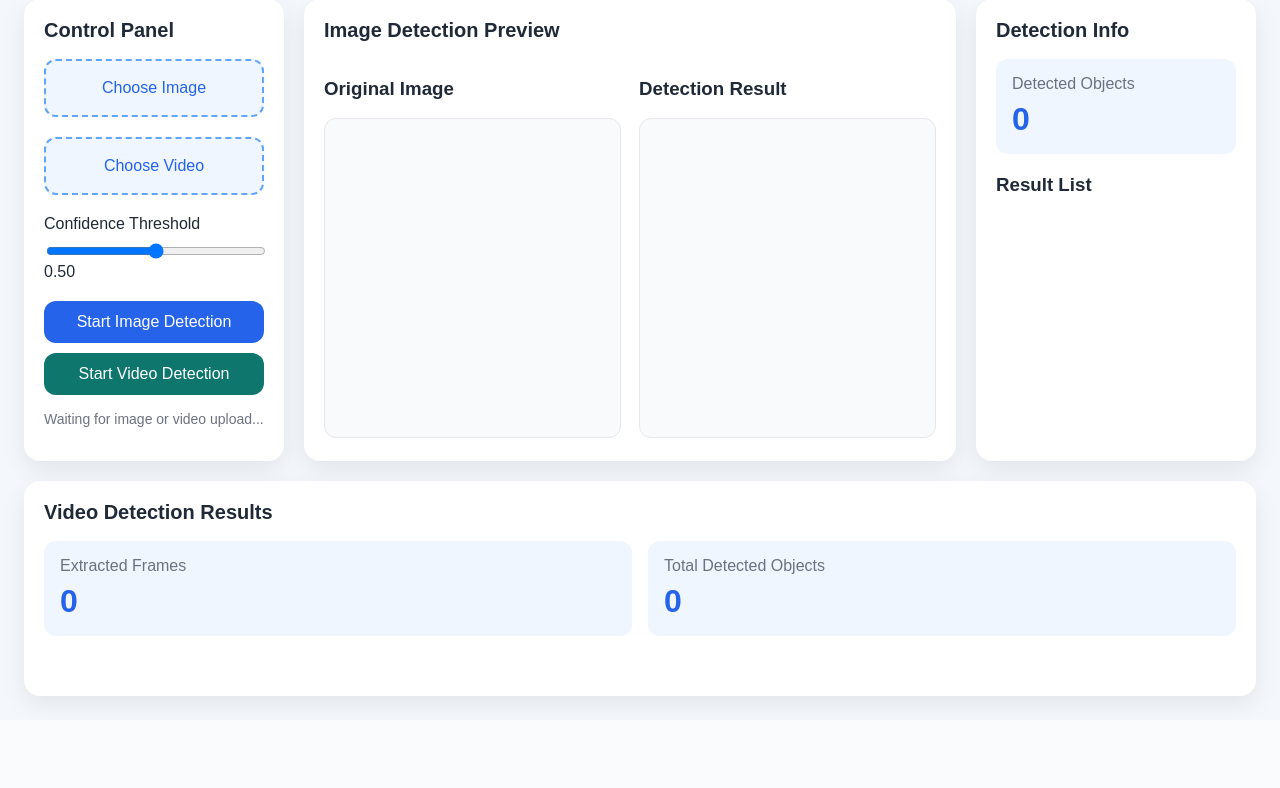
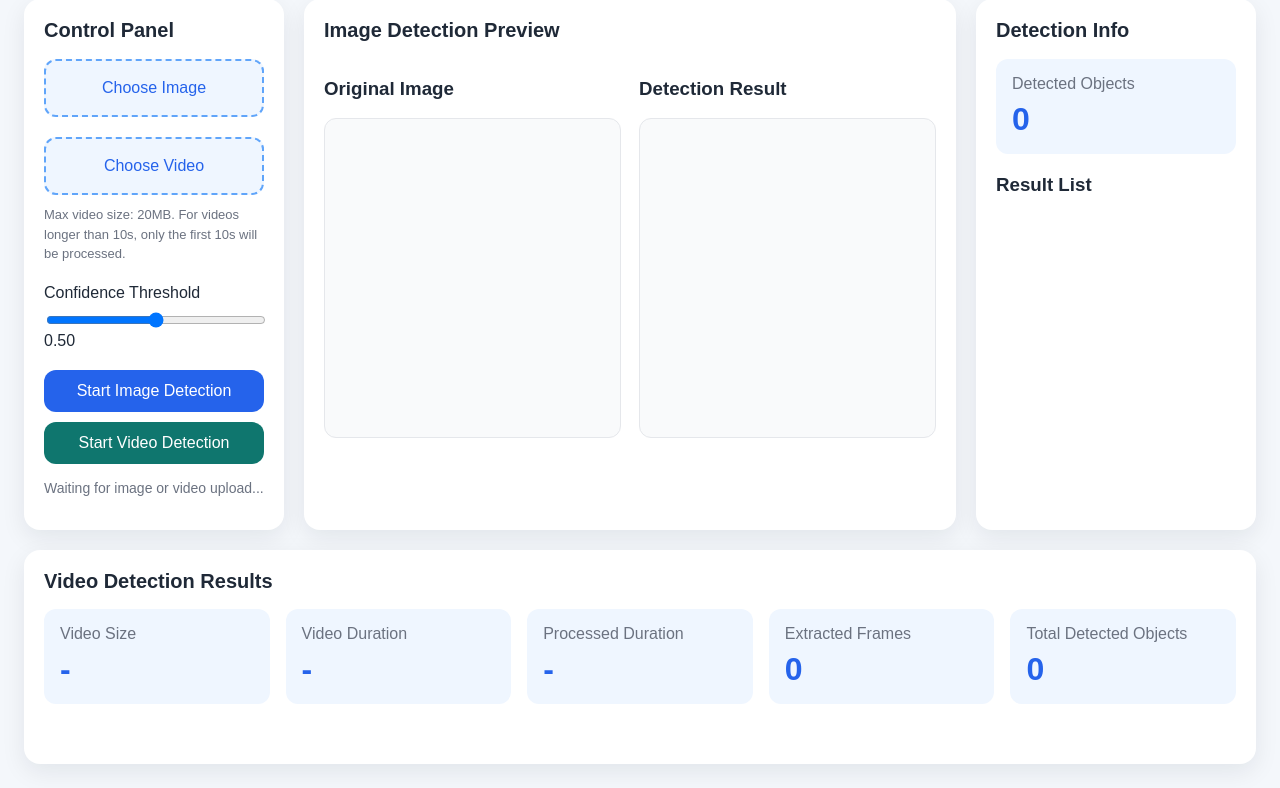
Before and after one commit to tobbyyan-barker/nighttime-street-light-detection-demo, a Flask app: page / in a window 1280 px wide. Shown: the part 141-929 px from the top of the page. Before the commit the page ends 850 px from the top, so only its background shows below. Run offline with Flask 3, Linux system fonts and the light colour scheme.

Commit message:
Update app.py to fit server deployment and demo visualization and README

```diff
--- a/app.py
+++ b/app.py
@@ -12,8 +12,80 @@ RESULT_FOLDER = "static/results"
 os.makedirs(UPLOAD_FOLDER, exist_ok=True)
 os.makedirs(RESULT_FOLDER, exist_ok=True)
 
+# 定义常量 目的: 限制用户上传的视频大小和时长(考虑到服务器带宽和计算资源的限制) 视频长度小于10s 视频大小小于20MB
+# 本demo: 大小超限 --- 直接拒绝 时长超限 --- 只处理前10s 并返回warning提示
+MAX_VIDEO_SIZE_MB = 20
+MAX_DURATION_SEC = 10
+
 # 加载 YOLO 模型
 model = YOLO("best.pt")
+
+#自定义画框函数 自定义绘制检测框
+def draw_boxes_conf_only(image_path, result, save_path):
+    """
+    自定义绘制检测框：
+    - 只在框上显示置信度，比如 0.68
+    - 不显示 class name，比如 street light
+    """
+    image = cv2.imread(image_path)
+
+    if image is None:
+        raise ValueError(f"Failed to read image: {image_path}")
+
+    for box in result.boxes:
+        # 取检测框坐标
+        x1, y1, x2, y2 = box.xyxy[0].cpu().numpy()
+        x1, y1, x2, y2 = map(int, [x1, y1, x2, y2])
+
+        # 取置信度，只显示置信度
+        confidence = float(box.conf[0])
+        label = f"{confidence:.2f}"
+
+        # 蓝色框：OpenCV 使用 BGR，所以 (255, 0, 0) 是蓝色
+        box_color = (255, 0, 0)
+        text_color = (255, 255, 255)
+
+        # 框线粗细
+        cv2.rectangle(image, (x1, y1), (x2, y2), box_color, 2)
+
+        # 标签样式
+        font = cv2.FONT_HERSHEY_SIMPLEX
+        font_scale = 0.5
+        thickness = 1
+
+        text_size, _ = cv2.getTextSize(label, font, font_scale, thickness)
+        text_w, text_h = text_size
+
+        # 标签位置：默认放在框的左上角上方
+        text_x = x1
+        text_y = y1 - 6
+
+        # 如果文字会超出图片顶部，就放到框内部
+        if text_y - text_h - 4 < 0:
+            text_y = y1 + text_h + 6
+
+        # 画蓝色文字背景
+        cv2.rectangle(
+            image,
+            (text_x, text_y - text_h - 4),
+            (text_x + text_w + 6, text_y + 3),
+            box_color,
+            -1
+        )
+
+        # 写置信度
+        cv2.putText(
+            image,
+            label,
+            (text_x + 3, text_y - 2),
+            font,
+            font_scale,
+            text_color,
+            thickness,
+            cv2.LINE_AA
+        )
+
+    cv2.imwrite(save_path, image)
 
 # 首页接口: 打开网页
 @app.route("/") # app.route("/") 表示网页根路径
@@ -62,15 +134,12 @@ def predict():
     #model.predict() --- 返回列表
     result = results[0] #单张图片的检测结果
 
-    # 生成画框后的图片
-    plotted_img = result.plot()
-
     #生成结果图路经
     result_name = f"result_{image_name}"
     result_path = os.path.join(RESULT_FOLDER, result_name)
 
-    # 保存结果图 (图片数组---图片文件)
-    cv2.imwrite(result_path, plotted_img)
+    # 自定义画框：只显示置信度，不显示 street light
+    draw_boxes_conf_only(image_path, result, result_path)
 
     # 提取检测信息
     detections = []
@@ -112,6 +181,20 @@ def predict_video():
     video_path= os.path.join(upload_dir,video.filename)
     video.save(video_path)
 
+    #读取视频文件的大小: os.path.getsize(返回单位是 bytes)
+    video_size_bytes = os.path.getsize(video_path) #返回的只是bytes
+    #1KB = 1024bytes,  1MB = 1024KB  1MB = 1024*1024 bytes
+    video_size_mb = video_size_bytes / (1024 * 1024)
+    #判断
+    if video_size_mb > MAX_VIDEO_SIZE_MB:
+        os.remove(video_path)
+        return jsonify({
+            "error": (
+                f"The uploaded video is {video_size_mb:.1f}MB. "
+                f"Please upload a video smaller than {MAX_VIDEO_SIZE_MB}MB."
+            )
+        }),400
+
     #创建抽帧保存文件夹 可以给YOLO模型读取
     frame_dir = "static/frames"
     os.makedirs(frame_dir,exist_ok=True)
@@ -124,17 +207,33 @@ def predict_video():
         return jsonify({"error": "can't open this video"}),400
 
     #获得原始视频的特性: 比如30FPS表示 每1s 30帧 因为cv2只认帧数 不会认秒数 为了把秒数转换成帧数
-    original_frame = capture.get(cv2.CAP_PROP_FPS)
+    original_frame_per_second = capture.get(cv2.CAP_PROP_FPS)
+    total_frames = capture.get(cv2.CAP_PROP_FRAME_COUNT)
 
     # 防止 FPS 读取失败
-    if original_frame <= 0:
-        original_frame = 30
+    if original_frame_per_second <= 0:
+        original_frame_per_second = 30
+
+    #计算原始视频时长: 原始视频时长=视频总帧数(frame) / 视频FPS(frame_per_second)
+    duration_sec = total_frames / original_frame_per_second
+
+    #错误信息提示 --- 针对时长大的视频
+    warning_message = None
+    #如果原始视频时长大于10s 只截取前10s 并返回warning
+    if duration_sec > MAX_DURATION_SEC:
+        max_frames = int(original_frame_per_second * MAX_DURATION_SEC)
+        warning_message = (
+            f"The uploaded video is {duration_sec:.1f}s long. "
+            f"To reduce server inference cost, only the first {MAX_DURATION_SEC}s are processed."
+        )
+    else:
+        max_frames = int(total_frames)
 
     #这个人为更改 每几秒抽帧一帧 换成帧--- 每60帧里面抽一帧
-    fps_interval = 1 # 每一秒抽一帧
+    FRAME_SAMPLE_INTERVAL_SEC = 1 # 每一秒抽一帧
 
     #这个是计算每多少帧里面抽一帧 --- 把秒---帧
-    frame_interval = max(1, int(original_frame * fps_interval))
+    frame_interval = max(1, int(original_frame_per_second * FRAME_SAMPLE_INTERVAL_SEC))
 
     #然后循环从视频里抽取帧 (cv2只能一帧一帧按顺序抽取)
     frame_id = 0  #便于标记原始视频对应的帧
@@ -143,7 +242,7 @@ def predict_video():
 
     #无限循环 这个次数不好判断 用while
     #循环作用: 逐帧读取视频
-    while True:
+    while frame_id < max_frames:
         # 这句的话 就是从视频里一帧一帧的读 返回是否读到帧(ret变量) 以及当前对应的frame
        ret, frame = capture.read()
        #当ret不是1 即ret 不是true的时候 说明循环停止
@@ -188,15 +287,13 @@ def predict_video():
         results = model.predict(source=frame_path,conf=conf,save=False)
         #提取结果图
         result = results[0]
-        # 生成画框后的图片 result.plot() 会返回画框后的图片
-        plotted_img = result.plot()
         #生成result_name, 后面生成result_path时要用
         #os.path.basename表示的时提取frame_path最后一部分文件名
         result_name = os.path.basename(frame_path)
         result_path = os.path.join(result_dir,result_name)
 
-        # 保存检测后的图片
-        cv2.imwrite(result_path,plotted_img)
+        #自定义画框: 只显示置信度 不显示字段street light
+        draw_boxes_conf_only(frame_path, result, result_path)
 
         # 提取每张抽帧图片的检测信息
         detections = []
@@ -223,8 +320,12 @@ def predict_video():
     #返回所有帧的结果
     return jsonify({
         "message": "video processed successfully",
+        "warning": warning_message,
         "video_path": "/" + video_path,
-        "fps": original_frame,
+        "video_size_mb": round(video_size_mb,2),
+        "video_duration_sec": round(duration_sec,2),
+        "processed_duration_sec": min(round(duration_sec, 2), MAX_DURATION_SEC),
+        "fps": original_frame_per_second,
         "frame_interval": frame_interval,
         "frame_count": len(saved_list),
         #预测框的数量
--- a/static/script.js
+++ b/static/script.js
@@ -8,6 +8,7 @@ const originalPreview = document.getElementById("originalPreview");
 const resultPreview = document.getElementById("resultPreview");
 
 const statusText = document.getElementById("statusText");
+const warningText = document.getElementById("warningText");
 const countText = document.getElementById("countText");
 const resultList = document.getElementById("resultList");
 
@@ -16,10 +17,41 @@ const confValue = document.getElementById("confValue");
 
 const frameCountText = document.getElementById("frameCountText");
 const videoCountText = document.getElementById("videoCountText");
+const videoSizeText = document.getElementById("videoSizeText");
+const videoDurationText = document.getElementById("videoDurationText");
+const processedDurationText = document.getElementById("processedDurationText");
 const videoGallery = document.getElementById("videoGallery");
 
 let selectedFile = null;
 let selectedVideoFile = null;
+
+// 显示 warning 提示
+function showWarning(message) {
+  if (!warningText) {
+    return;
+  }
+
+  if (message) {
+    warningText.textContent = message;
+    warningText.style.display = "block";
+  } else {
+    warningText.textContent = "";
+    warningText.style.display = "none";
+  }
+}
+
+// 重置视频结果区域
+function resetVideoResultPanel() {
+  if (videoSizeText) videoSizeText.textContent = "-";
+  if (videoDurationText) videoDurationText.textContent = "-";
+  if (processedDurationText) processedDurationText.textContent = "-";
+
+  frameCountText.textContent = "0";
+  videoCountText.textContent = "0";
+  videoGallery.innerHTML = "";
+
+  showWarning("");
+}
 
 // 置信度滑动条拖动逻辑
 confInput.addEventListener("input", () => {
@@ -46,6 +78,7 @@ imageInput.addEventListener("change", () => {
   resultList.innerHTML = "";
 
   statusText.textContent = "Image selected. Ready to detect.";
+  showWarning("");
 });
 
 // 视频上传逻辑
@@ -56,9 +89,7 @@ videoInput.addEventListener("change", () => {
     return;
   }
 
-  frameCountText.textContent = "0";
-  videoCountText.textContent = "0";
-  videoGallery.innerHTML = "";
+  resetVideoResultPanel();
 
   statusText.textContent = "Video selected. Ready to detect.";
 });
@@ -97,7 +128,7 @@ detectBtn.addEventListener("click", async () => {
 
     resultList.innerHTML = "";
 
-    if (data.detections.length === 0) {
+    if (!data.detections || data.detections.length === 0) {
       resultList.innerHTML = "<li>No object detected.</li>";
     } else {
       data.detections.forEach((item, index) => {
@@ -125,10 +156,7 @@ detectVideoBtn.addEventListener("click", async () => {
   formData.append("conf", confInput.value);
 
   statusText.textContent = "Detecting video... This may take a while.";
-
-  frameCountText.textContent = "0";
-  videoCountText.textContent = "0";
-  videoGallery.innerHTML = "";
+  resetVideoResultPanel();
 
   try {
     const response = await fetch("/predict_video", {
@@ -144,6 +172,22 @@ detectVideoBtn.addEventListener("click", async () => {
       throw new Error(data.error || "Video detection failed.");
     }
 
+    // 显示视频基础信息
+    if (videoSizeText) {
+      videoSizeText.textContent = `${data.video_size_mb} MB`;
+    }
+
+    if (videoDurationText) {
+      videoDurationText.textContent = `${data.video_duration_sec} s`;
+    }
+
+    if (processedDurationText) {
+      processedDurationText.textContent = `${data.processed_duration_sec} s`;
+    }
+    // 显示 warning，例如：视频超过 10 秒，只处理前 10 秒
+    showWarning(data.warning);
+
+    // 显示原始的总帧数 和 在抽帧图片上检测框的总数量
     frameCountText.textContent = data.frame_count;
     videoCountText.textContent = data.count;
 
--- a/static/style.css
+++ b/static/style.css
@@ -96,6 +96,25 @@ button:hover {
   font-size: 14px;
 }
 
+.hint {
+  margin-top: -10px;
+  margin-bottom: 20px;
+  font-size: 13px;
+  line-height: 1.5;
+  color: #6b7280;
+}
+
+.warning {
+  margin-top: 10px;
+  color: #b45309;
+  background: #fffbeb;
+  border: 1px solid #fde68a;
+  border-radius: 10px;
+  padding: 10px;
+  font-size: 14px;
+  display: none;
+}
+
 .image-grid {
   display: grid;
   grid-template-columns: 1fr 1fr;
@@ -154,7 +173,7 @@ button:hover {
 /* 视频统计信息：抽帧数量 + 总检测框数量 */
 .video-summary {
   display: grid;
-  grid-template-columns: repeat(2, minmax(0, 1fr));
+  grid-template-columns: repeat(auto-fit, minmax(180px, 1fr));
   gap: 16px;
   margin-bottom: 20px;
 }
--- a/templates/index.html
+++ b/templates/index.html
@@ -47,6 +47,10 @@
           <span>Choose Video</span>
         </label>
 
+        <p class="hint">
+          Max video size: 20MB. For videos longer than 10s, only the first 10s will be processed.
+        </p>
+
         <!-- 置信度滑动条 -->
         <div class="form-group">
           <label for="confInput">Confidence Threshold</label>
@@ -61,6 +65,7 @@
         <button id="detectVideoBtn">Start Video Detection</button>
 
         <p id="statusText" class="status">Waiting for image or video upload...</p>
+        <p id="warningText" class="warning"></p>
       </section>
 
       <!-- 图片检测区域 -->
@@ -103,6 +108,21 @@
 
         <div class="video-summary">
           <div class="stat-card">
+            <span>Video Size</span>
+            <strong id="videoSizeText">-</strong>
+          </div>
+
+          <div class="stat-card">
+            <span>Video Duration</span>
+            <strong id="videoDurationText">-</strong>
+          </div>
+
+          <div class="stat-card">
+            <span>Processed Duration</span>
+            <strong id="processedDurationText">-</strong>
+          </div>
+
+          <div class="stat-card">
             <span>Extracted Frames</span>
             <strong id="frameCountText">0</strong>
           </div>
@@ -112,7 +132,6 @@
             <strong id="videoCountText">0</strong>
           </div>
         </div>
-
         <div id="videoGallery" class="video-gallery"></div>
       </section>
     </main>
```
